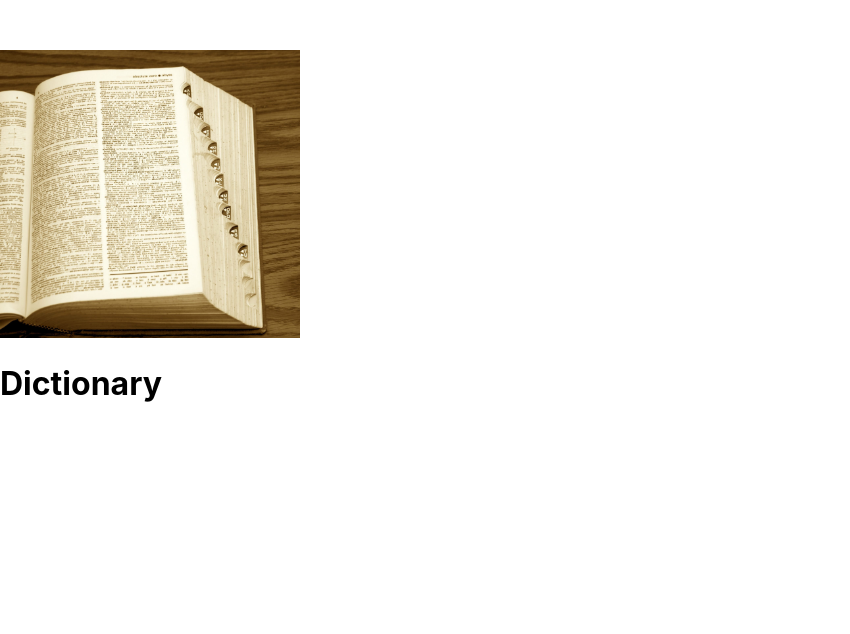
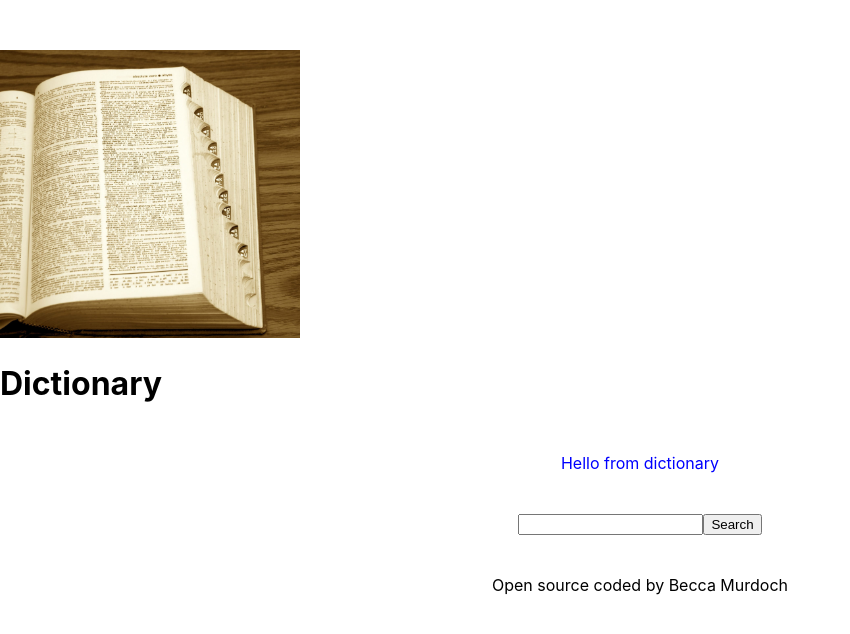
Before and after one commit to Meerduke/dictionary-app, a React (Create React App) app: page / in a window 1280 px wide. Shown: the top 634 px of the page, without its empty margins (0-850 px from the left). Built offline with nearby package versions, Linux system fonts and the light colour scheme; the HTML template or start-up script is replaced by a standard one.

Commit message:
Search form added

```diff
--- a/src/App.css
+++ b/src/App.css
@@ -1,3 +1,7 @@
+footer {
+  text-align: center;
+}
+
 .hero {
   margin: 50px 0;
 }
--- a/src/App.js
+++ b/src/App.js
@@ -1,14 +1,23 @@
 import dictionary from "./images/open-dictionary.png";
+import Dictionary from "./Dictionary";
 
 import './App.css';
 
 function App() {
   return (
-    <div className="d-flex justify-content-evenly hero">
-      <img src={dictionary} alt="" className="img-fluid hero-image"/>
-      <h1>
-        Dictionary
-      </h1>
+    <div>
+      <div className="container-fluid d-flex justify-content-evenly hero">
+        <img src={dictionary} alt="" className="img-fluid hero-image"/>
+        <h1>
+          Dictionary
+        </h1>
+      </div>
+      <main>
+        <Dictionary />
+      </main>
+      <footer>
+        Open source coded by Becca Murdoch
+      </footer>
     </div>
   );
 }
--- /dev/null
+++ b/src/Dictionary.css
@@ -0,0 +1,10 @@
+.Dictionary p {
+  color: blue;
+  text-align: center;
+}
+
+.Dictionary form {
+  text-align: center;
+  margin: 20px;
+  padding: 20px;
+}
--- /dev/null
+++ b/src/Dictionary.js
@@ -0,0 +1,30 @@
+import React, { useState } from "react";
+import './Dictionary.css';
+
+export default function Dictionary(){
+    const [keyword, setKeyword] = useState("");
+    function search(event) {
+        event.preventDefault();
+        alert(`Searching for "${keyword}" definition`);
+    }
+
+    function handleKeywordChange(event){
+        setKeyword(event.target.value);
+    }
+
+
+    return (
+        <div className="Dictionary">
+            <p>
+                Hello from dictionary
+            </p>
+            <form onSubmit={search} className="d-flex justify-content-evenly">
+                <input type="search" onChange={handleKeywordChange}/>
+                <button className="btn btn-secondary">
+                Search
+                </button>
+            </form>
+        </div>
+    )
+
+}
```
Also changed, not shown: 1 other file (tests, documents, lock files or other folders).
